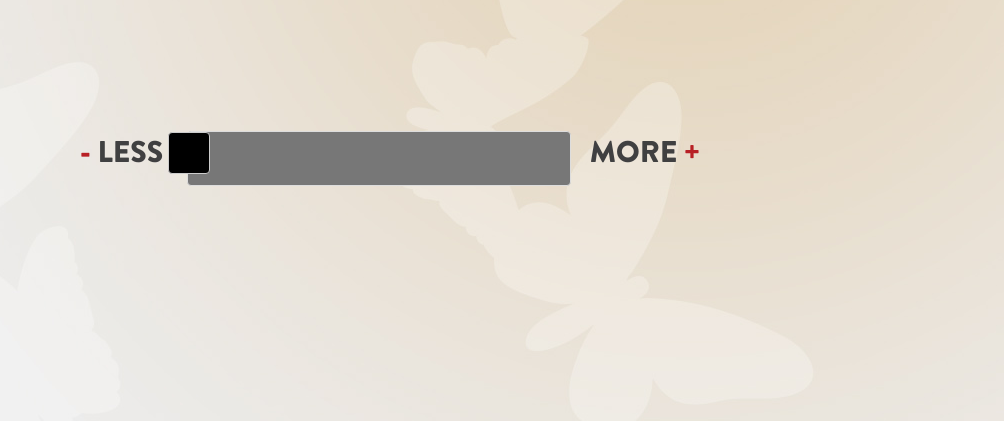
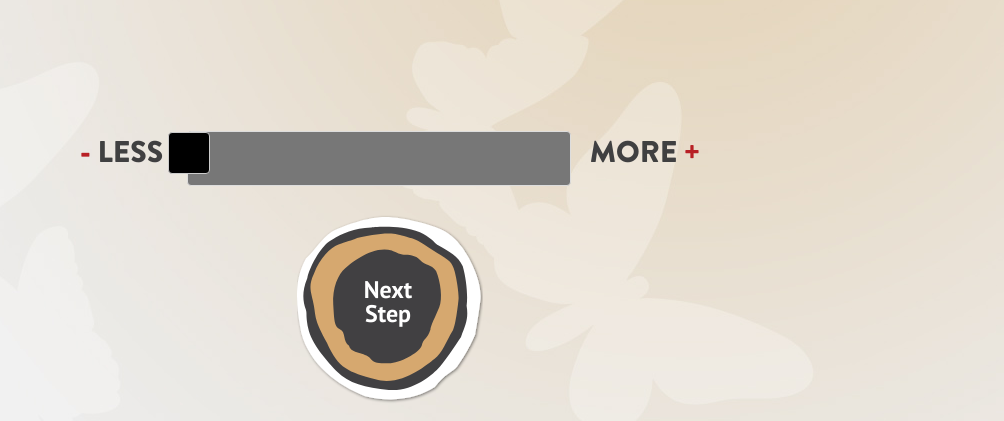
Before and after one commit to justinbach/diversifly, a PHP site: page /?page=eyespots in a window 1280 px wide; the page is wider, and only the part inside the window is pictured. Shown: the part 779-1200 px from the top of that part, without its empty margins (276-1280 px from the left). Run offline with PHP 8.4, Linux system fonts and the light colour scheme; some libraries are stand-ins or nearby versions.

Commit message:
added palette link

```diff
--- a/css/main.css
+++ b/css/main.css
@@ -316,6 +316,7 @@ body {
 
 #eyespot-slider-elements {
   width: 620px;
+  height: 54px;
   margin: 130px auto 20px;
   font-family: "BrandonGrotesqueBlack";
   font-size: 30px;
@@ -331,6 +332,12 @@ body {
   left: 50%;
   margin-left: -203px;
 }
+
+#eyespots .button {
+  margin: 30px auto;
+  display: block;
+}
+
 
 /* jquery ui slider customizations */
 .ui-slider-horizontal .ui-state-default {
--- a/pages/eyespots.php
+++ b/pages/eyespots.php
@@ -12,6 +12,6 @@
       <div id="eyespot-slider"></div>
       <div class="right">MORE <span class="red">+</span></div>
     </div>
-    </div>
   </div>
+  <a class="button" href="<?php echo get_link("palette")?>"><span>Next Step</span><img src="img/eye_button_yellow.svg" width="186" height="190"></a>
 </div>
```
